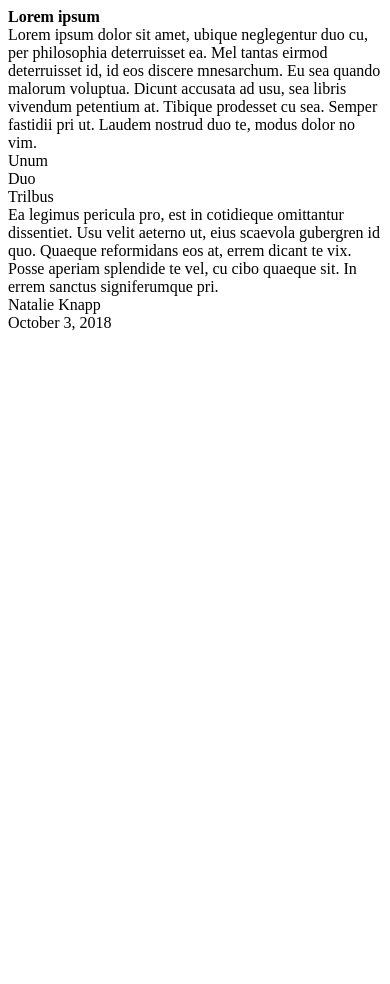
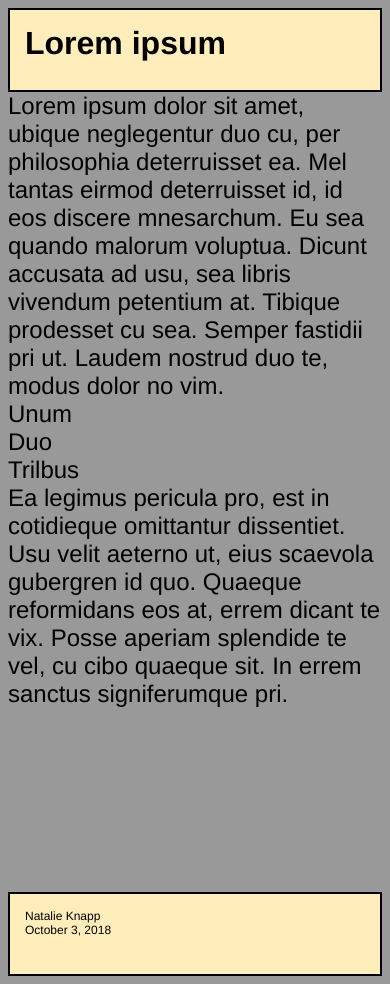
Before and after one commit to knappna/cs336, a plain HTML site: page lab05/lab05.html in a window 390 px wide. Before the commit the page ends 844 px from the top, so only its background shows below. Drawn offline with Linux system fonts and the light colour scheme.

Commit message:
Update style.css

```diff
--- a/lab05/style.css
+++ b/lab05/style.css
@@ -1,5 +1 @@
-strong {font: 200%; font-weight: bold;}
-
-#navigate{
-	justify-content: flex-end;
-}
+strong{font:200%;font-weight:bold}#navigate{justify-content:flex-end}body{font:24px Helvetica;background:#999}#main{min-height:800px;padding:0;display:flex;flex-flow:row;}#main #article{padding:15px;border:2px solid #000;background:#dd8;flex:3 1 20%;order:2}#main #nav{padding:15px;border:2px solid #000;background:#ccf;flex:1 6 20%;order:1}#main #aside{padding:15px;border:2px solid #000;background:#ccf;flex:1 6 60%;order:3}header{padding:15px;font:32px Helvetica;display:block;min-height:100px;border:2px solid #000;background:#feb}footer{font:12px Helvetica;display:block;padding:15px;min-height:100px;border:2px solid #000;background:#feb}@media all and (max-width:640px){#main,#page{flex-direction:column}#article{order:2}#nav{order:1;min-height:100px;justify-content:flex-end}#aside{order:3;min-height:100px}header,footer{min-height:50px;max-height:50px}}
```
